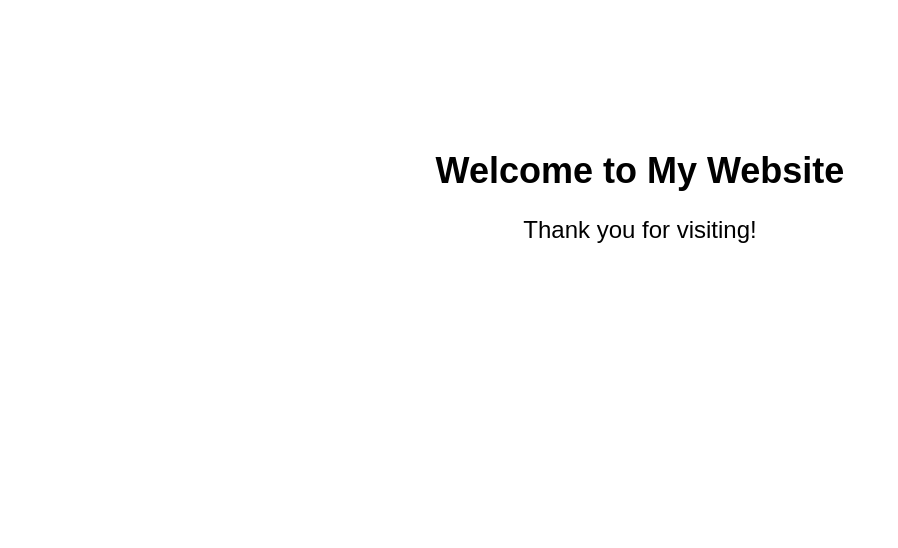
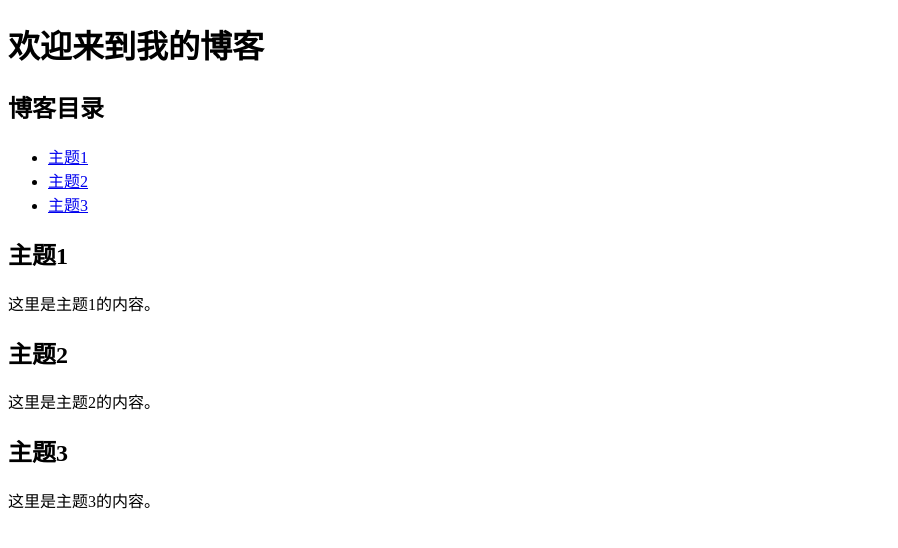
Before and after one commit to wx001c/chb, a plain HTML site: page index.html in a window 1280 px wide. Shown: the whole page, without its empty margins (0-898 px from the left). Drawn offline with Linux system fonts and the light colour scheme.

Commit message:
Update index.html

```diff
--- a/index.html
+++ b/index.html
@@ -1,27 +1,25 @@
 <!DOCTYPE html>
 <html>
 <head>
-    <title>Welcome to My Website</title>
-    <style>
-        body {
-            font-family: Arial, sans-serif;
-            text-align: center;
-            margin-top: 150px;
-        }
-
-        h1 {
-            font-size: 36px;
-            margin-bottom: 20px;
-        }
-
-        p {
-            font-size: 24px;
-            margin-bottom: 40px;
-        }
-    </style>
+    <title>博客首页</title>
 </head>
 <body>
-    <h1>Welcome to My Website</h1>
-    <p>Thank you for visiting!</p>
+    <h1>欢迎来到我的博客</h1>
+
+    <h2>博客目录</h2>
+    <ul>
+        <li><a href="#topic1">主题1</a></li>
+        <li><a href="#topic2">主题2</a></li>
+        <li><a href="#topic3">主题3</a></li>
+    </ul>
+
+    <h2 id="topic1">主题1</h2>
+    <p>这里是主题1的内容。</p>
+
+    <h2 id="topic2">主题2</h2>
+    <p>这里是主题2的内容。</p>
+
+    <h2 id="topic3">主题3</h2>
+    <p>这里是主题3的内容。</p>
 </body>
 </html>
```
